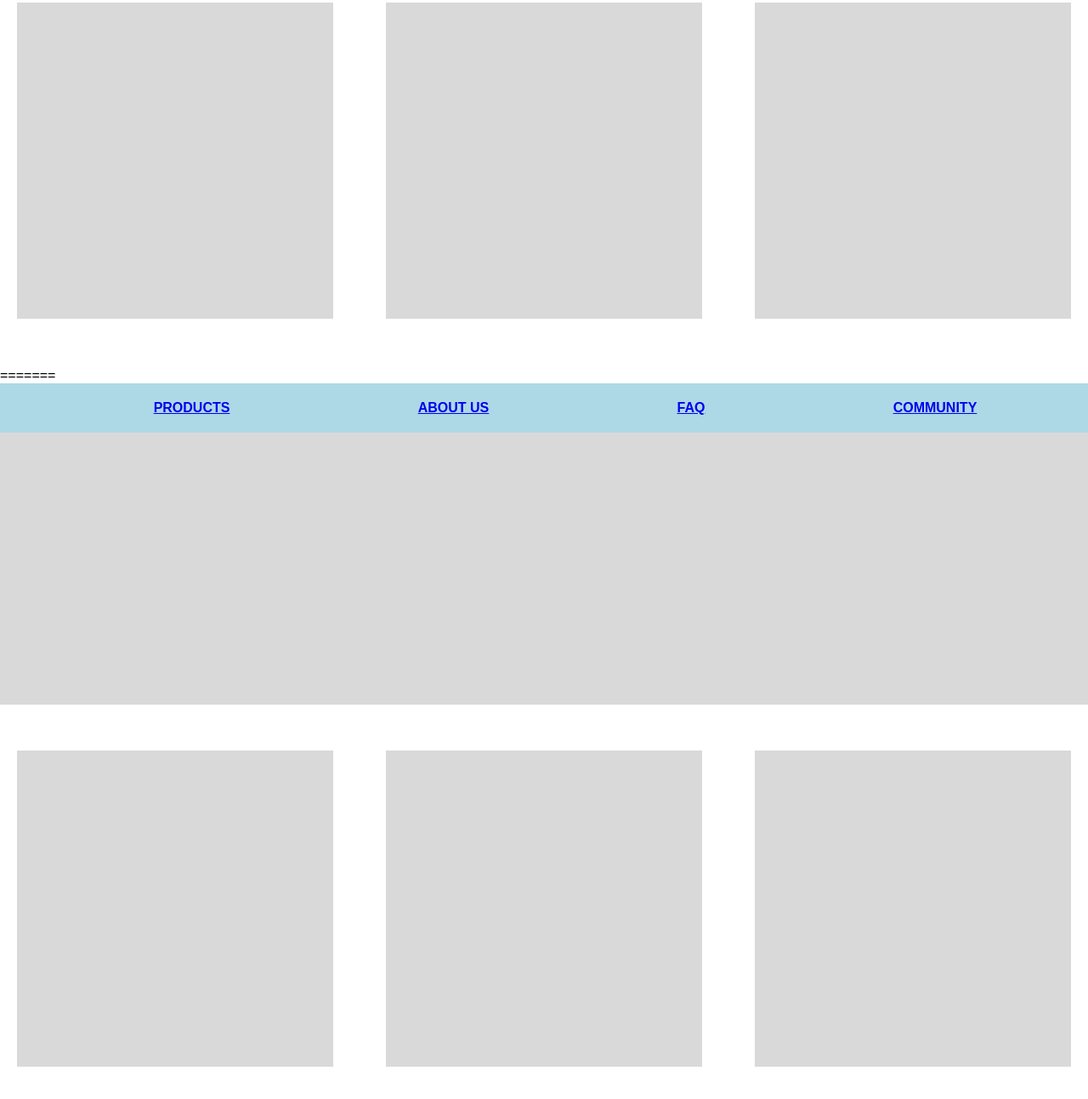
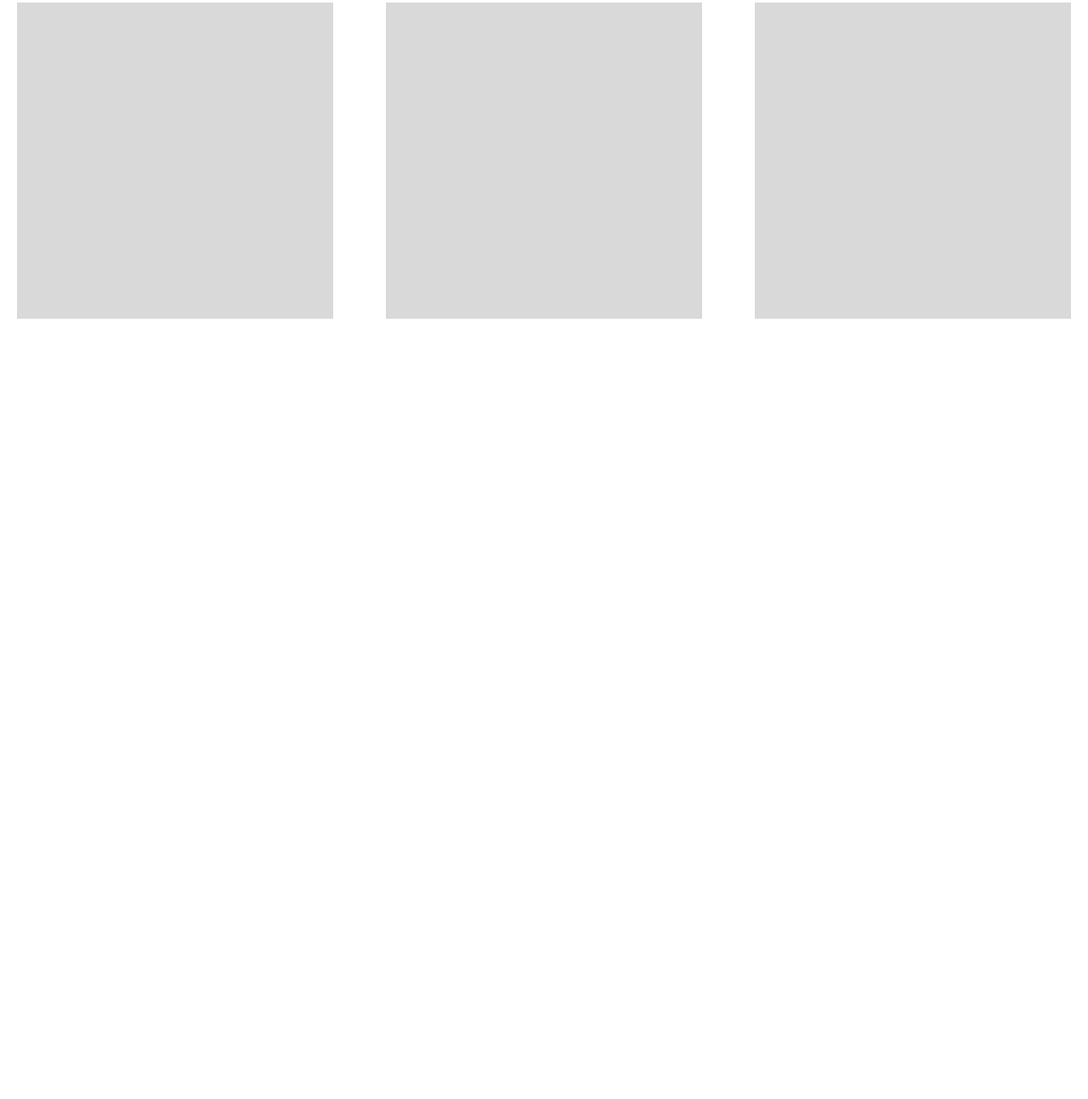
Before and after one commit to sarah4melia/FED_S10267658B_SarahAmelia_Assg1_website, a plain HTML site: page index.html in a window 1280 px wide. Shown: the part 429-1722 px from the top of the page at 85% size. After the commit the page ends 862 px from the top, so only its background shows below. Drawn offline with Linux system fonts and the light colour scheme.

Commit message:
deleted repeated code

```diff
--- a/index.html
+++ b/index.html
@@ -42,48 +42,3 @@
 </body>
 
 </html>
-=======
-<!DOCTYPE html>
-<html lang="en">
-<head>
-
-    <meta charset="UTF-8">
-    <meta name="viewport" content="width=device-width, initial-scale=1.0">
-    <title>h2hlovesyou.com</title>
-    <link rel="stylesheet" href="style.css">
-
-</head>
-
-<body>
-
-    <header>
-
-        <img src="placeholder-logo.jpg" alt="h2h logo" class="placeholder-logo">
-
-        <nav class="navbar">
-            <a href= "products.html"><b>PRODUCTS</b></a></li>
-            <a href= "about-us.html"><b>ABOUT US</b></a></li>
-            <a href= "FAQ.html"><b>FAQ</b></a></li>
-            <a href= "community.html"><b>COMMUNITY</b></a></li>
-        </nav>
-
-    </header>
-
-    <img src="home-page-photo-header.jpg" alt="h2h logo" class="home-page-photo-header">
-
-    <div class="photo-row">
-
-        <img src="placeholder-photo.jpg" alt="photo 1" class="photo">
-        <img src="placeholder-photo.jpg" alt="photo 2" class="photo">
-        <img src="placeholder-photo.jpg" alt="photo 3" class="photo">
-
-    </div>
-
-    <main>
-
-        <p></p>
-
-    </main>
-</body>
-
-</html>
```
